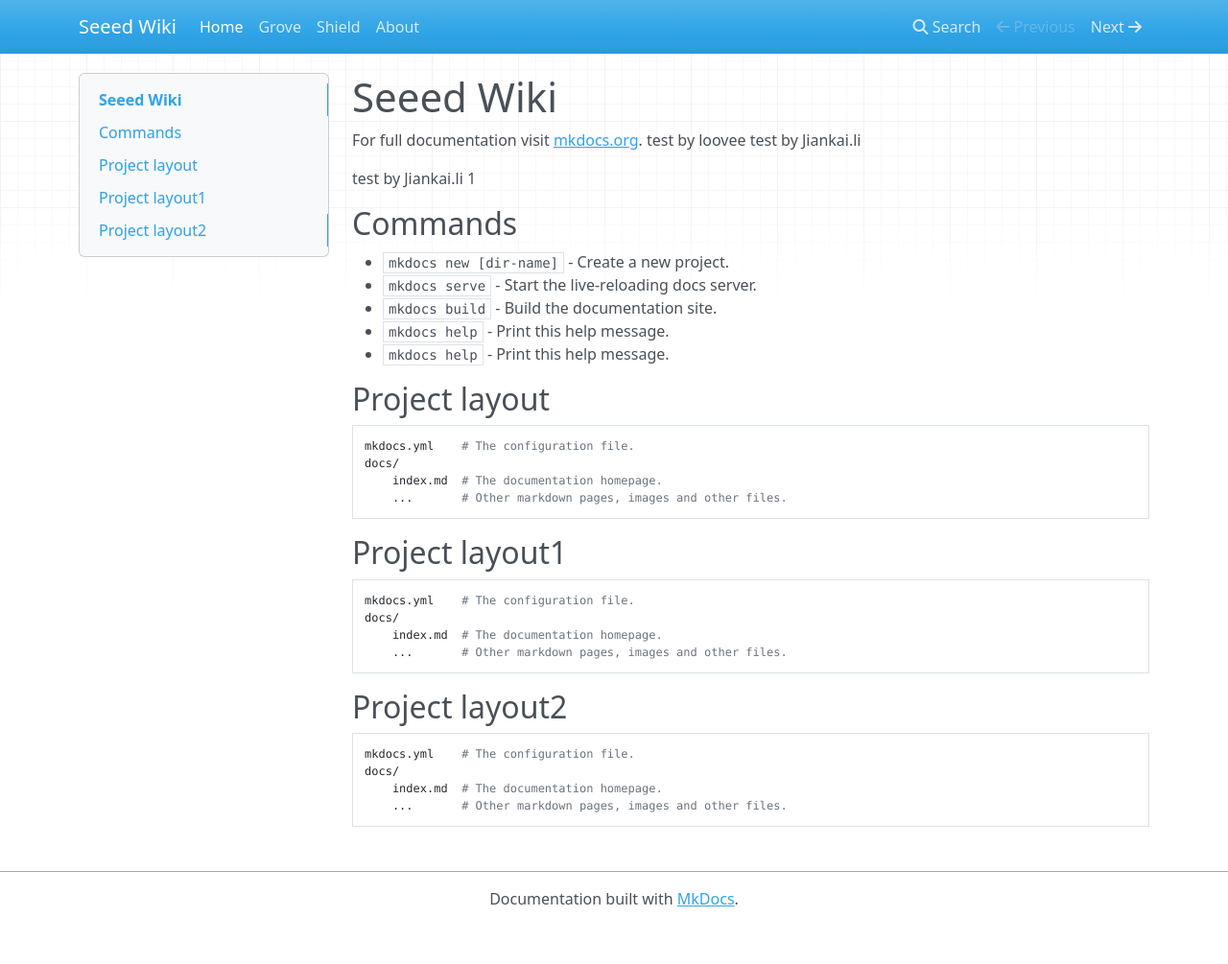
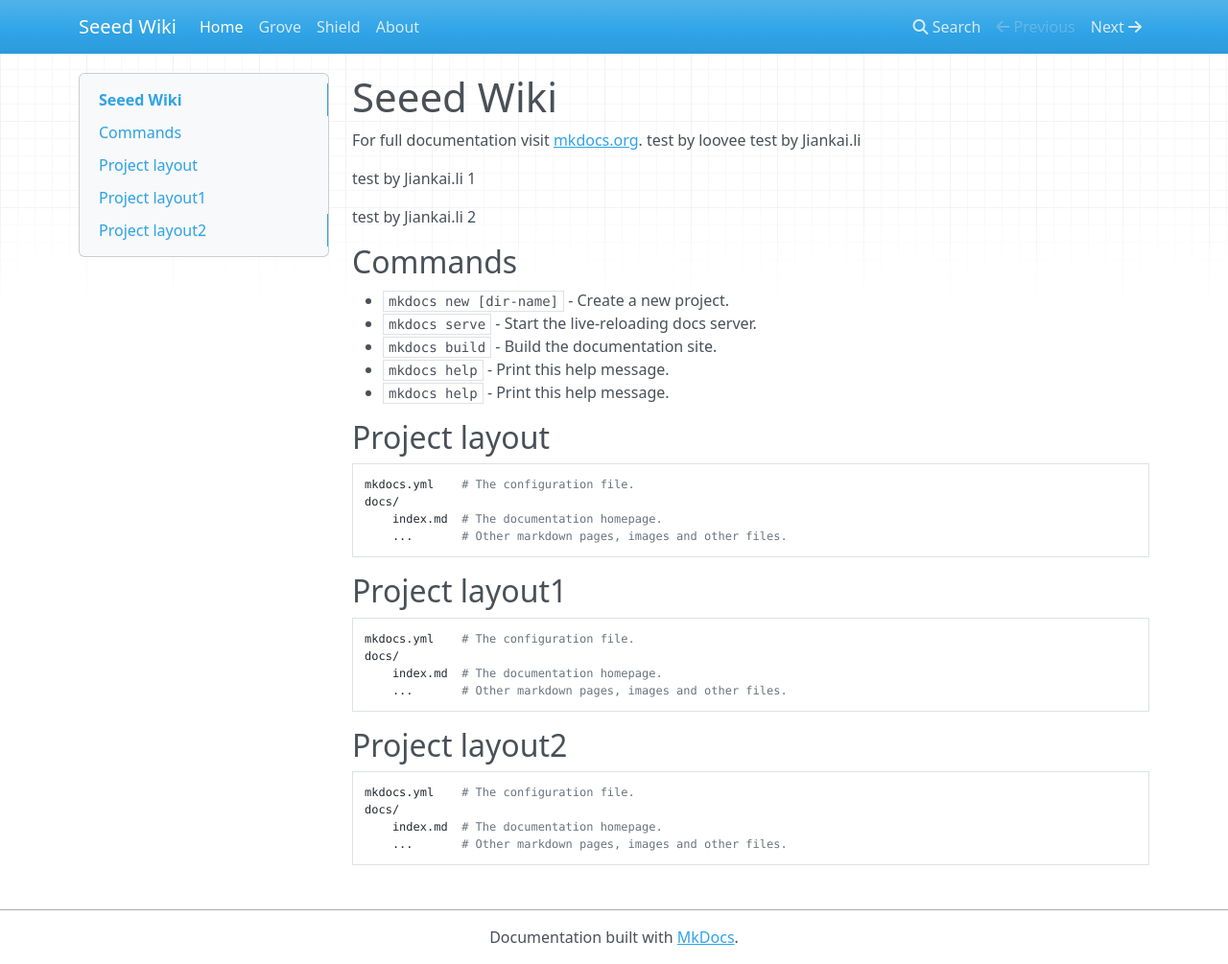
Before and after one commit to SeeedDocument/Seeed-WiKi, an MkDocs documentation site: the page built from docs/index.md, in a window 1280 px wide and 1005 px high. Shown: the whole window at 96% size. Built offline with MkDocs 1.6.1, drawn with Linux system fonts in a browser that asks for light colours; nearby versions of some CDN libraries; old or Windows-style settings are respelled for this version of MkDocs.

Commit message:
Update index.md

```diff
--- a/docs/index.md
+++ b/docs/index.md
@@ -5,6 +5,8 @@
 test by Jiankai.li
 
 test by Jiankai.li 1
+
+test by Jiankai.li 2
 ## Commands
 
 * `mkdocs new [dir-name]` - Create a new project.
```
